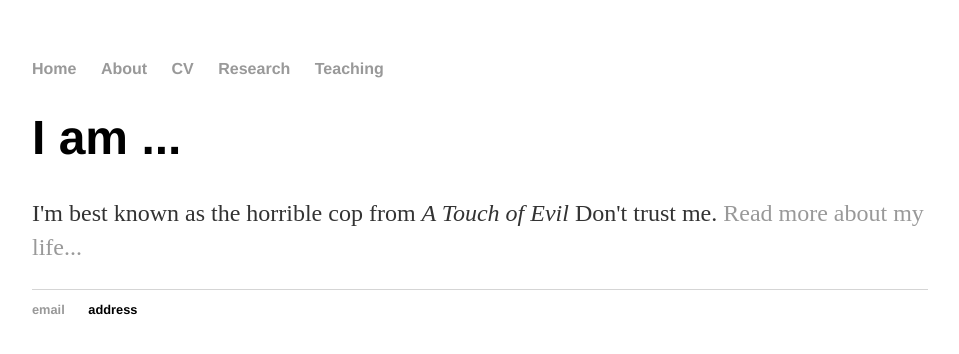
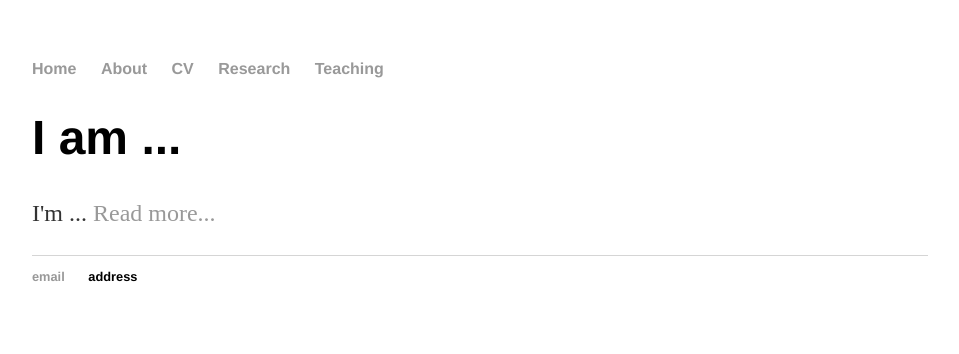
Before and after one commit to vminni/vminni.github.io, a Jekyll site: the page built from index.html, in a window 1280 px wide. Shown: the top 354 px of the page, without its empty margins (160-1119 px from the left). Built offline with Jekyll 4.4.1, drawn with Linux system fonts in a browser that asks for light colours.

Commit message:
Update index.html
changed a bit the main text

```diff
--- a/index.html
+++ b/index.html
@@ -4,5 +4,5 @@ title: Home
 ---
 <div class="blurb">
 	<h1>I am ... </h1>
-	<p>I'm best known as the horrible cop from <em>A Touch of Evil</em> Don't trust me. <a href="/about">Read more about my life...</a></p>
+	<p>I'm ... <a href="/about">Read more...</a></p>
 </div><!-- /.blurb -->
```
